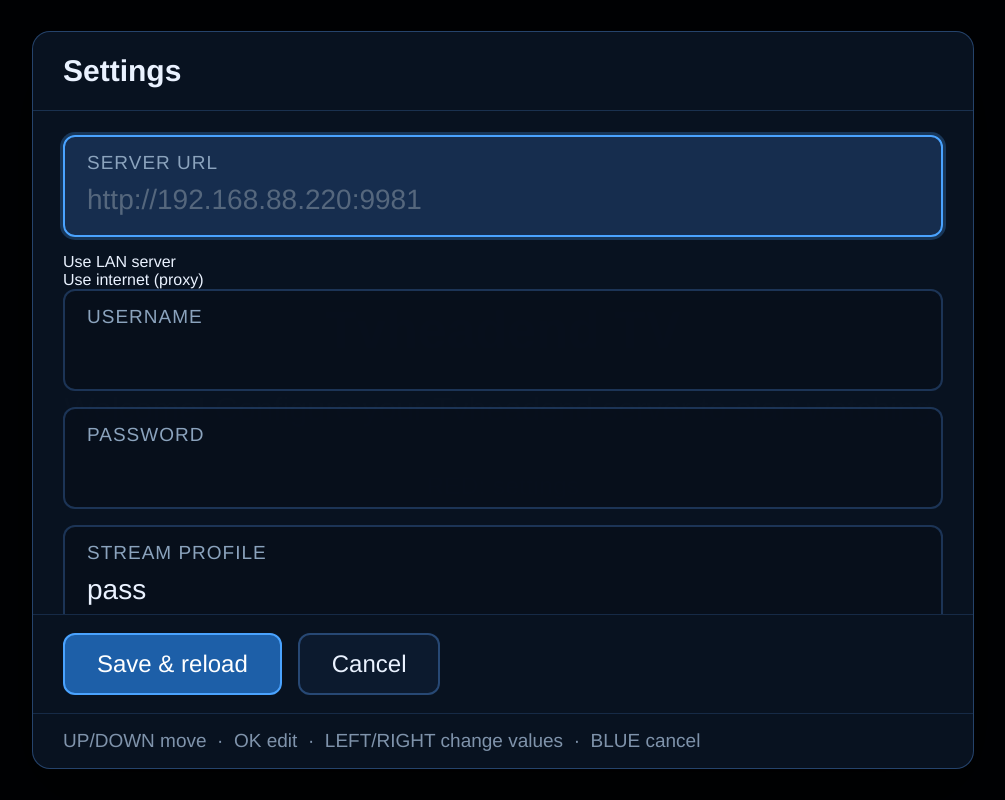
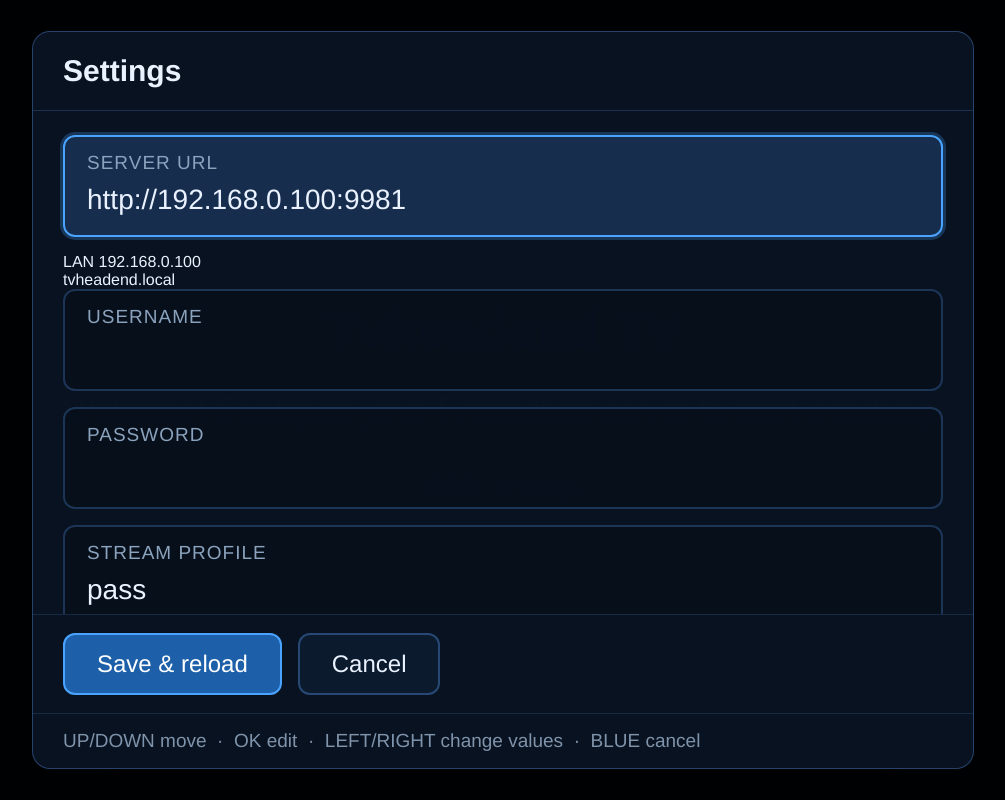
Before and after one commit to lazarh/webos-tvheadend-lite, a plain HTML site: page index.html in a window 1280 px wide. Shown: the whole page, without its empty margins (137-1142 px from the left). Drawn offline with Linux system fonts and the light colour scheme.

Commit message:
chore: replace personal server addresses with generic examples
Use 192.168.0.100 / tvheadend.local in the default server, the settings
presets, and the documentation.

```diff
--- a/index.html
+++ b/index.html
@@ -81,11 +81,11 @@
       <div class="form-body" id="form-body">
         <div class="field focusable" data-action="edit" data-key="server">
           <div class="field-label">Server URL</div>
-          <input id="input-server" data-key="server" class="field-input" type="text" spellcheck="false" autocomplete="off" autocapitalize="off" autocorrect="off" placeholder="http://192.168.88.220:9981">
+          <input id="input-server" data-key="server" class="field-input" type="text" spellcheck="false" autocomplete="off" autocapitalize="off" autocorrect="off" placeholder="http://192.168.0.100:9981">
         </div>
         <div class="preset-row">
-          <div class="preset focusable" data-action="preset" data-server="http://192.168.88.220:9981">Use LAN server</div>
-          <div class="preset focusable" data-action="preset" data-server="https://tv.lazarh.work">Use internet (proxy)</div>
+          <div class="preset focusable" data-action="preset" data-server="http://192.168.0.100:9981">LAN 192.168.0.100</div>
+          <div class="preset focusable" data-action="preset" data-server="http://tvheadend.local:9981">tvheadend.local</div>
         </div>
         <div class="field focusable" data-action="edit" data-key="username">
           <div class="field-label">Username</div>
--- a/js/settings.js
+++ b/js/settings.js
@@ -8,7 +8,7 @@
   var STORAGE_KEY = 'tvh.lite.settings.v1';
 
   var DEFAULTS = {
-    server: '',
+    server: 'http://192.168.0.100:9981',
     username: '',
     password: '',
     profile: 'pass',
```
Also changed, not shown: 2 other files.
